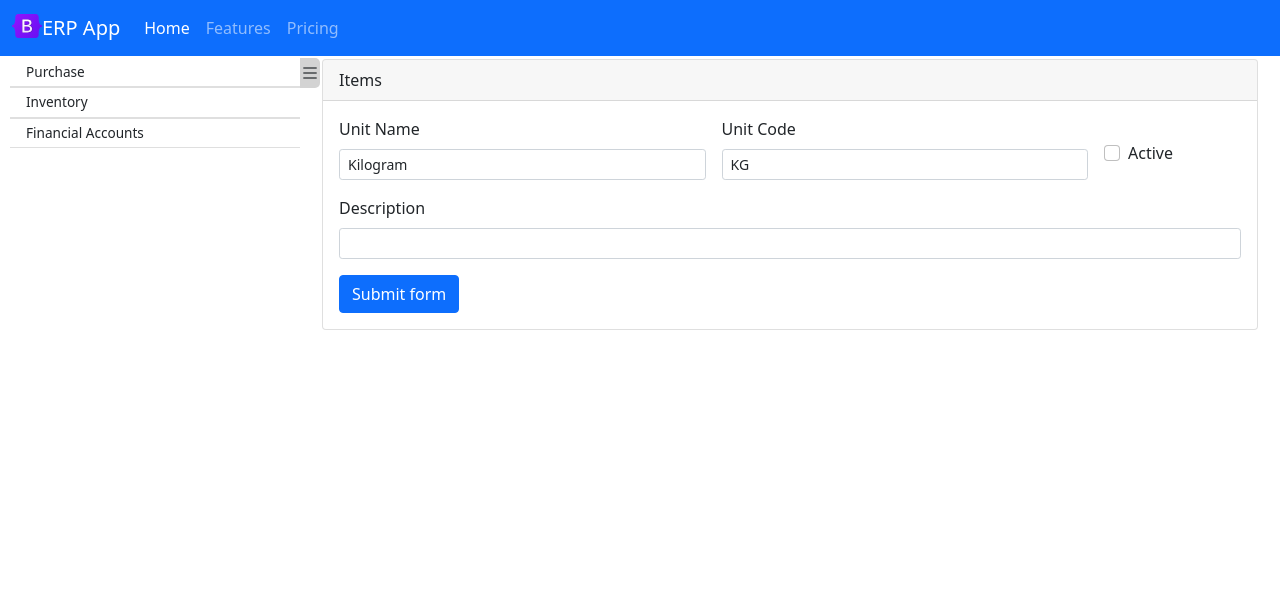
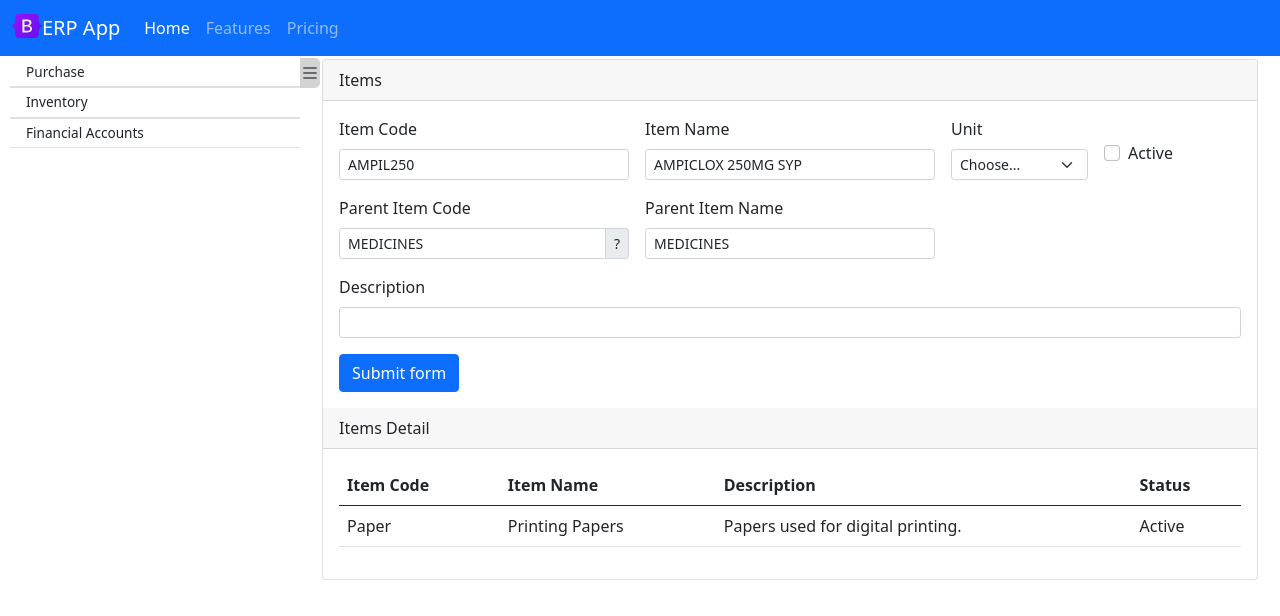
Before and after one commit to decent1/BS5-Responsive-Admin-React, a React (Create React App) app: page /inventory/reference/items in a window 1280 px wide. Shown: the top 616 px of the page. Built offline with nearby package versions, Linux system fonts and the light colour scheme.

Commit message:
Items and Locations form creation

```diff
--- a/src/components/Inventory/Reference/Items.jsx
+++ b/src/components/Inventory/Reference/Items.jsx
@@ -12,18 +12,31 @@ const Items = () => {
                             <div className="card-body">
                                 {/* <h5 className="card-title">Card title</h5> */}
                                 <form className="row g-3 needs-validation form-control-all-sm" noValidate>
-                                    <div className="col-md-5">
-                                        <label htmlFor="validationCustom01" className="form-label">Unit Name</label>
-                                        <input type="text" className="form-control" id="validationCustom01" defaultValue="Kilogram" required />
+                                    <div className="col-md-4">
+                                        <label htmlFor="validationCustom02" className="form-label">Item Code</label>
+                                        <input type="text" className="form-control" id="validationCustom02" defaultValue="AMPIL250" required />
                                         <div className="valid-feedback">
                                             Looks good!
                                         </div>
                                     </div>
-                                    <div className="col-md-5">
-                                        <label htmlFor="validationCustom02" className="form-label">Unit Code</label>
-                                        <input type="text" className="form-control" id="validationCustom02" defaultValue="KG" required />
+                                    <div className="col-md-4">
+                                        <label htmlFor="validationCustom01" className="form-label">Item Name</label>
+                                        <input type="text" className="form-control" id="validationCustom01" defaultValue="AMPICLOX 250MG SYP" required />
                                         <div className="valid-feedback">
                                             Looks good!
+                                        </div>
+                                    </div>
+                                    <div className="col-md-2">
+                                        <label htmlFor="validationCustom04" className="form-label">Unit</label>
+                                        <select className="form-select" id="validationCustom04" required>
+                                            <option value>Choose...</option>
+                                            <option>grams</option>
+                                            <option>Kilograms</option>
+                                            <option>Centimeter</option>
+                                            <option>Pieces</option>
+                                        </select>
+                                        <div className="invalid-feedback">
+                                            Please select a valid unit.
                                         </div>
                                     </div>
                                     <div className="col-2">
@@ -36,6 +49,24 @@ const Items = () => {
                                             <div className="invalid-feedback">
                                                 You must agree before submitting.
                                             </div>
+                                        </div>
+                                    </div>
+
+                                    <div className="col-md-4">
+                                        <label htmlFor="validationCustom02" className="form-label">Parent Item Code</label>
+                                        <div className="input-group">
+                                        <input type="text" className="form-control" id="validationCustom02" defaultValue="MEDICINES" required />
+                                        <span class="input-group-text">?</span>
+                                        </div>
+                                        <div className="valid-feedback">
+                                            Looks good!
+                                        </div>
+                                    </div>
+                                    <div className="col-md-4">
+                                        <label htmlFor="validationCustom01" className="form-label">Parent Item Name</label>
+                                        <input type="text" className="form-control" id="validationCustom01" defaultValue="MEDICINES" required />
+                                        <div className="valid-feedback">
+                                            Looks good!
                                         </div>
                                     </div>
 
@@ -52,6 +83,45 @@ const Items = () => {
                                     </div>
                                 </form>
                             </div>
+                            <div className="card-header">
+                                Items Detail
+                            </div>
+                            <div className="card-body">
+                                <table className="table table-hover">
+                                    <thead>
+                                        <tr>
+                                            <th>
+                                                Item Code
+                                            </th>
+                                            <th>
+                                                Item Name
+                                            </th>
+                                            <th>
+                                                Description
+                                            </th>
+                                            <th>
+                                                Status
+                                            </th>
+                                        </tr>
+                                    </thead>
+                                    <tbody>
+                                        <tr>
+                                            <td>
+                                                Paper
+                                            </td>
+                                            <td>
+                                                Printing Papers
+                                            </td>
+                                            <td>
+                                                Papers used for digital printing.
+                                            </td>
+                                            <td>
+                                                Active
+                                            </td>
+                                        </tr>
+                                    </tbody>
+                                </table>
+                            </div>
                         </div>
                     </div>
                 </div>
--- a/src/components/Inventory/Reference/Locations.jsx
+++ b/src/components/Inventory/Reference/Locations.jsx
@@ -1,7 +1,65 @@
 import React from 'react';
 
 const Locations = () => {
-    return <h1>This is locations page</h1>
+    return (
+        <>
+            <div className="row">
+                <div className="col">
+                    <div className="card">
+                        <div className="card-header">
+                            Location
+                        </div>
+                        <div className="card-body">
+                            <form className="row g-3 needs-validation form-control-all-sm" noValidate>
+                                <div className="col-md-4">
+                                    <label htmlFor="validationCustom02" className="form-label">Location Code</label>
+                                    <input type="text" className="form-control" id="validationCustom02" defaultValue="Loc1" required />
+                                    <div className="valid-feedback">
+                                        Looks good!
+                                    </div>
+                                </div>
+                                <div className="col-md-6">
+                                    <label htmlFor="validationCustom01" className="form-label">Location Name</label>
+                                    <input type="text" className="form-control" id="validationCustom01" defaultValue="Location 1" required />
+                                    <div className="valid-feedback">
+                                        Looks good!
+                                    </div>
+                                </div>
+                                <div className="col-2">
+                                    <label htmlFor="validationCustom02" className="form-label"> </label>
+                                    <div className="form-check">
+                                        <input className="form-check-input" type="checkbox" defaultValue id="invalidCheck" required />
+                                        <label className="form-check-label" htmlFor="invalidCheck">
+                                            Active
+                                        </label>
+                                        <div className="invalid-feedback">
+                                            You must agree before submitting.
+                                        </div>
+                                    </div>
+                                </div>
+
+
+                                <div className="col-md-4">
+                                    <label htmlFor="validationCustom02" className="form-label">Parent Location Code</label>
+                                    <input type="text" className="form-control" id="validationCustom02" defaultValue="ParentLoc1" required />
+                                    <div className="valid-feedback">
+                                        Looks good!
+                                    </div>
+                                </div>
+                                <div className="col-md-6">
+                                    <label htmlFor="validationCustom01" className="form-label">Parent Location Name</label>
+                                    <input type="text" className="form-control" id="validationCustom01" defaultValue="Parent Location 1" required />
+                                    <div className="valid-feedback">
+                                        Looks good!
+                                    </div>
+                                </div>
+                            </form>
+                        </div>
+                    </div>
+                </div>
+            </div>
+        </>
+    )
 };
 
 export default Locations;
--- a/src/components/MainPage/MainPage.js
+++ b/src/components/MainPage/MainPage.js
@@ -8,10 +8,10 @@ class MainPage extends Component {
                     <div className="col">
                         <div className="card">
                             <div className="card-header">
-                                Featured
+                                Sample Form
                             </div>
                             <div className="card-body">
-                                <h5 className="card-title">Card title</h5>
+                                {/* <h5 className="card-title">Card title</h5> */}
                                 <form className="row g-3 needs-validation" noValidate>
                                     <div className="col-md-4">
                                         <label htmlFor="validationCustom01" className="form-label">First name</label>
```
